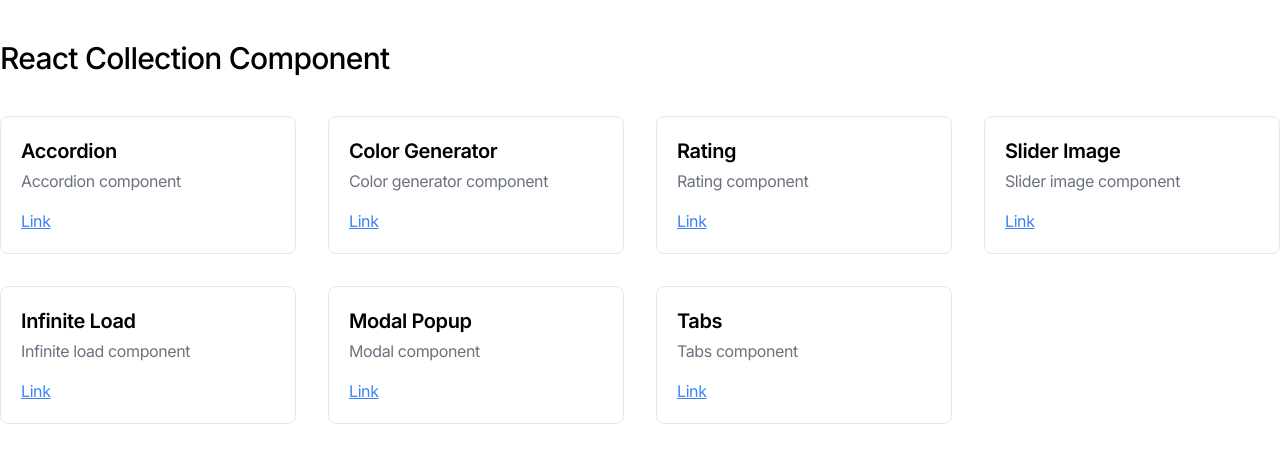
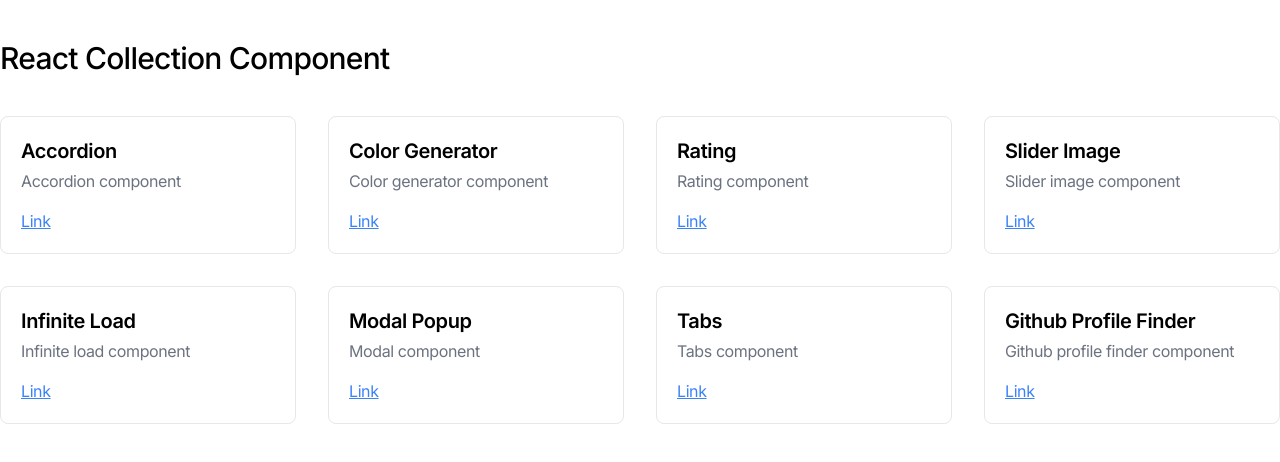
Before and after one commit to nuhptr/react-component-collection, a Next.js app: page / in a window 1280 px wide. Shown: the top 462 px of the page. Built offline with nearby package versions, Linux system fonts and the light colour scheme.

Commit message:
data: new page

```diff
--- a/data/number-page.ts
+++ b/data/number-page.ts
@@ -48,4 +48,10 @@ export const numberPage: INumberPage[] = [
       description: "Tabs component",
       url: "/tabs",
    },
+   {
+      id: 8,
+      name: "Github Profile Finder",
+      description: "Github profile finder component",
+      url: "/github-profile-finder",
+   },
 ]
```
